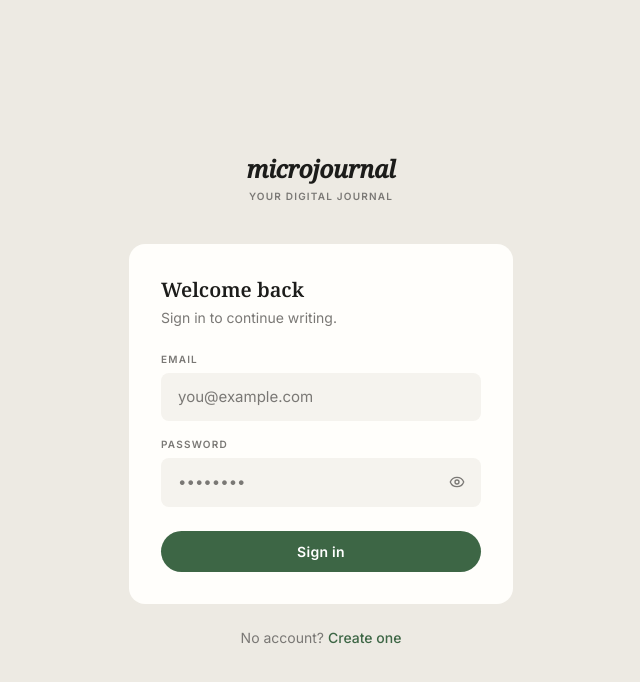
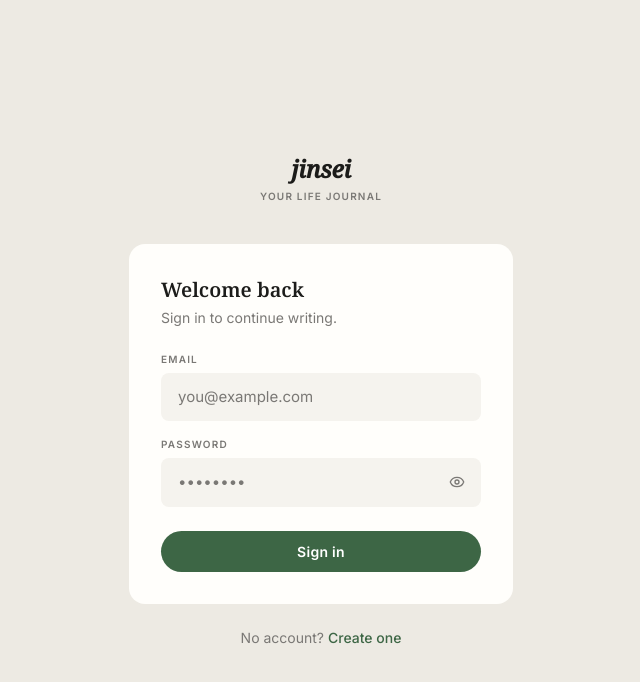
Before and after one commit to Zexol11/jinsei, a Next.js app in the folder frontend/: page /login in a window 1280 px wide. Shown: the top 682 px of the page, without its empty margins (319-959 px from the left). Built offline with nearby package versions, Linux system fonts and the light colour scheme; no server answers.

Commit message:
feat: change project name

```diff
--- a/frontend/app/layout.tsx
+++ b/frontend/app/layout.tsx
@@ -3,7 +3,7 @@ import './globals.css';
 import { ThemeProvider } from '@/components/ThemeProvider';
 
 export const metadata: Metadata = {
-  title: 'microjournal — Your Digital Journal',
+  title: 'jinsei — your life journal',
   description: 'A minimal personal journaling app. Write one entry per day.',
 };
 
--- a/frontend/app/login/page.tsx
+++ b/frontend/app/login/page.tsx
@@ -46,9 +46,9 @@ export default function LoginPage() {
           className="text-2xl italic font-semibold"
           style={{ color: 'var(--on-surface)', fontFamily: "'Noto Serif', serif", letterSpacing: '-0.01em' }}
         >
-          microjournal
+          jinsei
         </p>
-        <p className="label-caps mt-1" style={{ color: 'var(--on-surface-dim)' }}>Your Digital Journal</p>
+        <p className="label-caps mt-1" style={{ color: 'var(--on-surface-dim)' }}>your life journal</p>
       </div>
 
       {/* Form card */}
--- a/frontend/app/register/page.tsx
+++ b/frontend/app/register/page.tsx
@@ -51,9 +51,9 @@ export default function RegisterPage() {
           className="text-2xl italic font-semibold"
           style={{ color: 'var(--on-surface)', fontFamily: "'Noto Serif', serif", letterSpacing: '-0.01em' }}
         >
-          microjournal
+          jinsei
         </p>
-        <p className="label-caps mt-1" style={{ color: 'var(--on-surface-dim)' }}>Your Digital Journal</p>
+        <p className="label-caps mt-1" style={{ color: 'var(--on-surface-dim)' }}>your life journal</p>
       </div>
 
       {/* Card */}
--- a/frontend/app/settings/page.tsx
+++ b/frontend/app/settings/page.tsx
@@ -259,7 +259,7 @@ function SettingsPage() {
             className="flex items-center gap-2 label-caps px-4 py-2 rounded-full border-2 transition bg-transparent disabled:opacity-50 text-[#b3261e] border-[#b3261e] hover:bg-[#b3261e] hover:text-white"
           >
             {deletingAcc && <Loader2 size={14} className="animate-spin" />}
-            Delete microjournal account
+            Delete jinsei account
           </button>
         </div>
       </div>
--- a/frontend/components/AppLayout.tsx
+++ b/frontend/components/AppLayout.tsx
@@ -39,13 +39,13 @@ export default function AppLayout({ children }: AppLayoutProps) {
             className="text-base font-semibold italic tracking-tight leading-none"
             style={{ color: 'var(--on-surface)', fontFamily: "'Noto Serif', serif" }}
           >
-            microjournal
+            jinsei
           </p>
           <p
             className="label-caps mt-1"
             style={{ color: 'var(--on-surface-dim)' }}
           >
-            Your Digital Journal
+            your life journal
           </p>
         </div>
 
```
